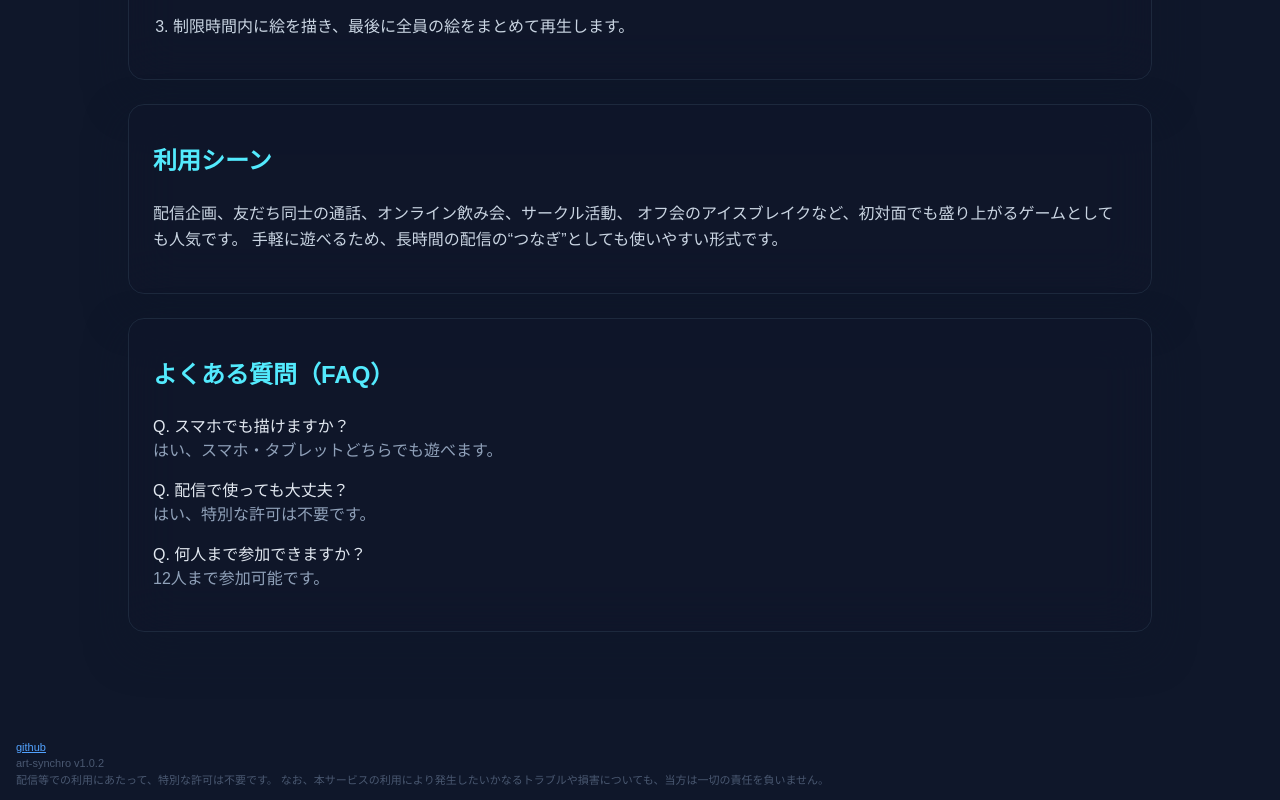
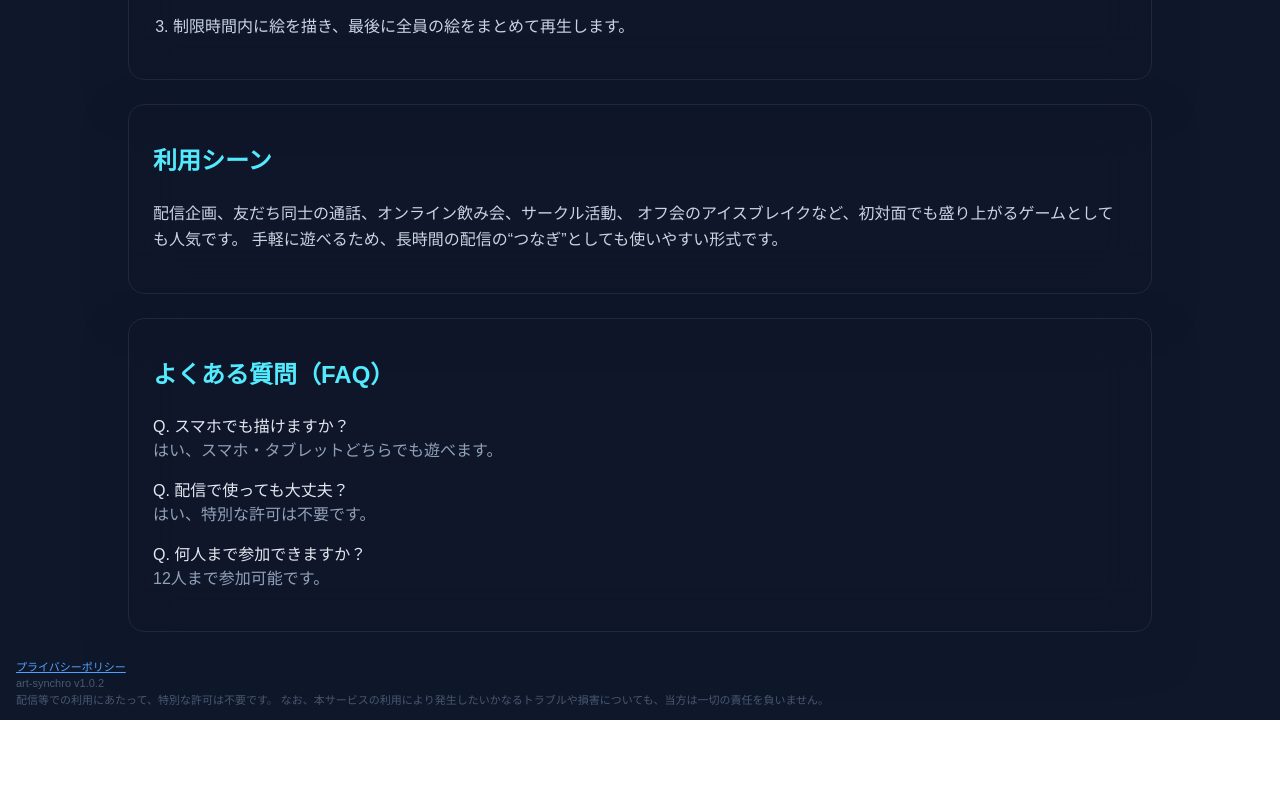
Before and after one commit to fin4le-p/art-synchro, a Next.js app: page / in a window 1280 px wide. Shown: the part 1282-2082 px from the top of the page. After the commit the page ends 2002 px from the top, so only its background shows below. Built offline with nearby package versions, Linux system fonts and the light colour scheme; no server answers.

Commit message:
set privacy-policy

```diff
--- a/app/page.tsx
+++ b/app/page.tsx
@@ -200,7 +200,7 @@ export default function HomePage() {
             </p>
           </section>
         </div>
-        <section className="relative z-10 w-full max-w-6xl mx-auto mt-20 mb-32 space-y-6">
+        <section className="relative z-10 w-full max-w-6xl mx-auto mt-20 mb-12 space-y-6">
 
           <div className="rounded-2xl bg-slate-900/60 backdrop-blur-xl border border-slate-800 px-6 py-10 shadow-[0_18px_40px_rgba(15,23,42,0.6)]">
             <h2 className="text-2xl md:text-3xl font-bold bg-gradient-to-r from-cyan-400 via-sky-400 to-violet-400 bg-clip-text text-transparent">
@@ -276,11 +276,11 @@ export default function HomePage() {
       </div>
       <footer className="absolute bottom-3 left-4 text-[11px] text-slate-500/70 select-none">
         <a
-          href="https://github.com/fin4le-p/art-synchro"
+          href="https://nakano6.com/privacy-policy"
           target="_blank"
           rel="noopener noreferrer"
           className="text-blue-400 underline hover:text-blue-300"
-        >github</a>
+        >プライバシーポリシー</a>
         <p>art-synchro v1.0.2</p>
         <p>配信等での利用にあたって、特別な許可は不要です。
           なお、本サービスの利用により発生したいかなるトラブルや損害についても、当方は一切の責任を負いません。</p>
```
